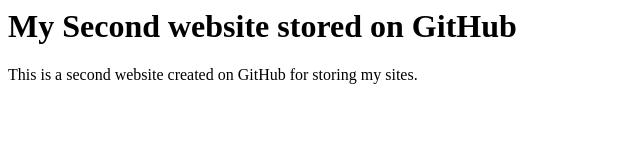
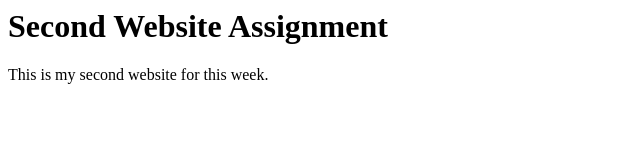
Before and after one commit to Seleph-Spear-Jago/wk1_Assignment_2, a plain HTML site: page index.html in a window 1280 px wide. Shown: the whole page, without its empty margins (0-640 px from the left). Drawn offline with Linux system fonts and the light colour scheme.

Commit message:
updates to the h1 tag

```diff
--- a/index.html
+++ b/index.html
@@ -1,9 +1,9 @@
 <html>
 <head>
-  <title>My Second Website</title>
+  <title>Second Website Assignment</title>
 </head>
   <body>
-    <h1>My Second website stored on GitHub</h1>
-    <p>This is a second website created on GitHub for storing my sites.</p>
+    <h1>Second Website Assignment</h1>
+    <p>This is my second website for this week.</p>
   </body>
 </html>
```
